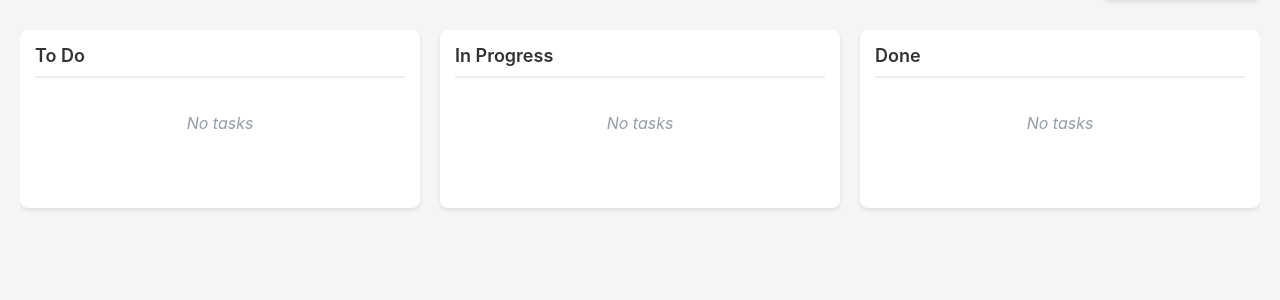
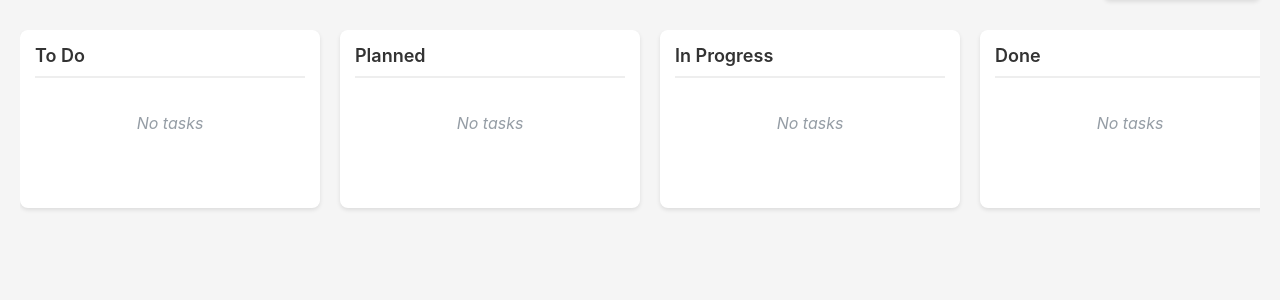
Before and after one commit to Dagte/miniban, a Flask app: page /kanban in a window 1280 px wide. Shown: the part 65-365 px from the top of the page. Run offline with Flask 2, Linux system fonts and the light colour scheme; data that the repository does not hold is empty.

Commit message:
add planned column

```diff
--- a/app/dao/task_dao.py
+++ b/app/dao/task_dao.py
@@ -26,6 +26,7 @@ class TaskDAO:
         """
         status_mapping = {
             "To Do": TaskStatus.TO_DO,
+            "Planned": TaskStatus.PLANNED,
             "In Progress": TaskStatus.IN_PROGRESS,
             "Done": TaskStatus.DONE
         }
--- a/app/models.py
+++ b/app/models.py
@@ -10,6 +10,7 @@ class TaskStatus(Enum):
     Enum representing the possible statuses of a task.
     """
     TO_DO = "To Do"
+    PLANNED = "Planned"
     IN_PROGRESS = "In Progress"
     DONE = "Done"
 
--- a/app/templates/kanban.html
+++ b/app/templates/kanban.html
@@ -446,6 +446,14 @@
             </div>
         </div>
 
+        <!-- Planned Column -->
+        <div class="column" data-status="Planned" ondrop="dropTask(event, 'Planned')" ondragover="allowDrop(event)">
+            <div class="column-header">Planned</div>
+            <div id="planned-column" class="column-content">
+                <!-- Tasks will be inserted here by JavaScript -->
+            </div>
+        </div>
+
         <!-- In Progress Column -->
         <div class="column" data-status="In Progress" ondrop="dropTask(event, 'In Progress')" ondragover="allowDrop(event)">
             <div class="column-header">In Progress</div>
@@ -489,6 +497,7 @@
             // Clear existing tasks
             const columns = {
                 'To Do': document.getElementById('todo-column'),
+                'Planned': document.getElementById('planned-column'),
                 'In Progress': document.getElementById('in-progress-column'),
                 'Done': document.getElementById('done-column')
             };
@@ -499,6 +508,7 @@
             // Group tasks by status
             const tasksByStatus = {
                 'To Do': [],
+                'Planned': [],
                 'In Progress': [],
                 'Done': []
             };
```
